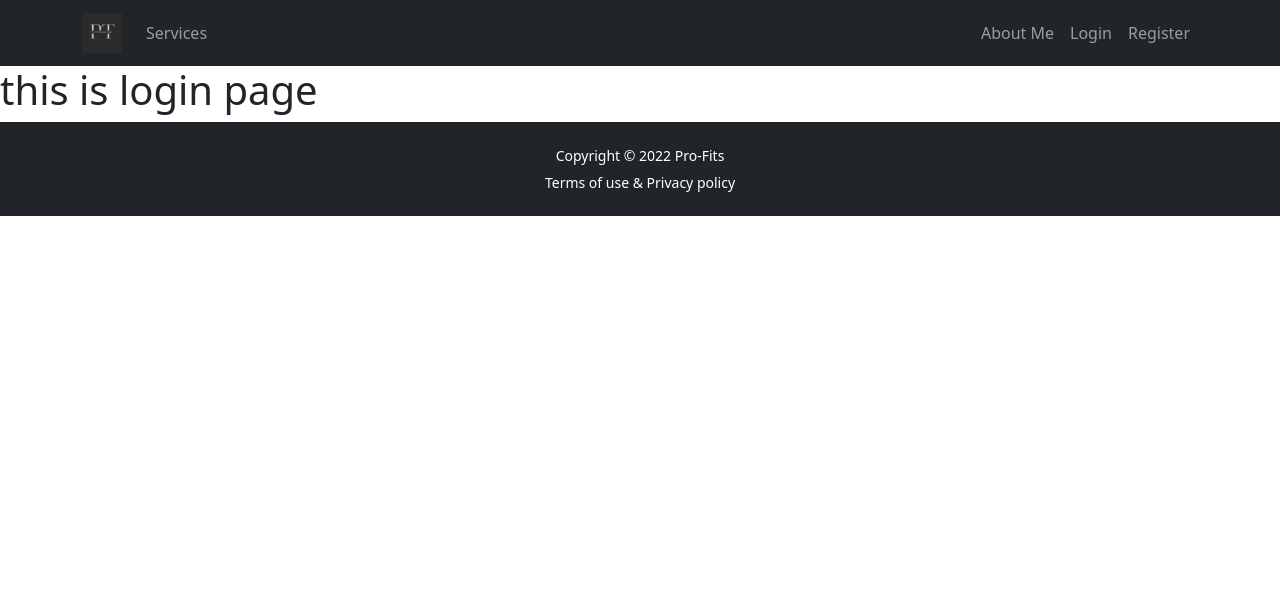
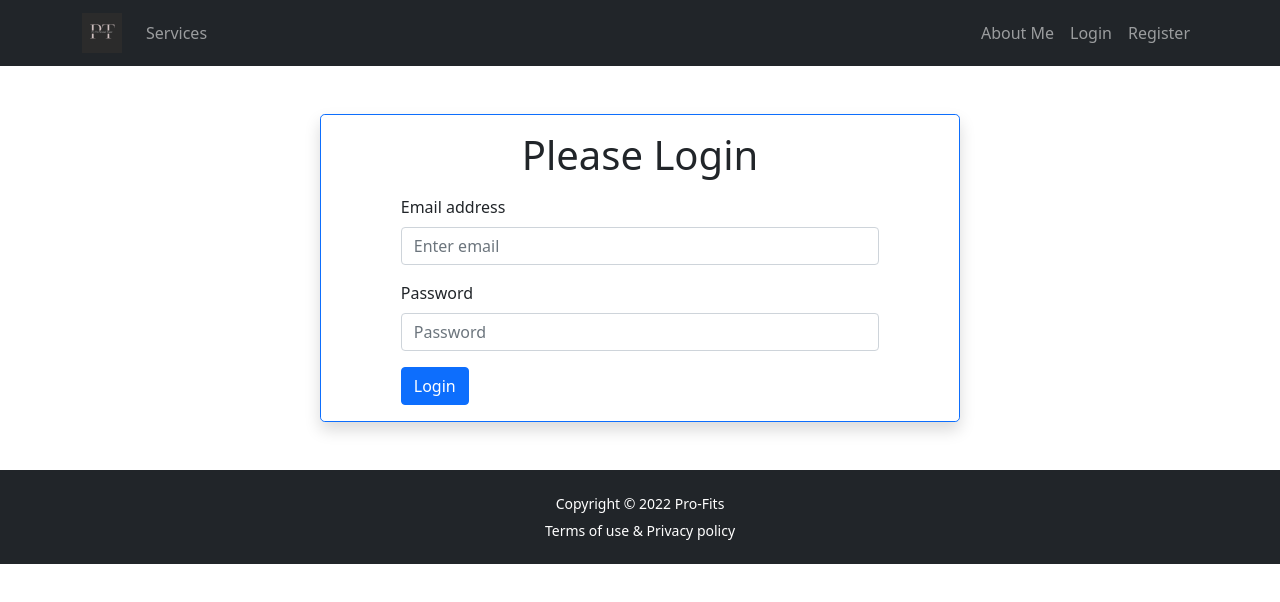
Before and after one commit to mobashirul-alam/independent-service-provider-mobashirul-alam-p, a React (Create React App) app: page /login in a window 1280 px wide. Shown: the top 602 px of the page. Built offline with nearby package versions, Linux system fonts and the light colour scheme.

Commit message:
login form designed

```diff
--- a/src/Pages/Login/Login/Login.js
+++ b/src/Pages/Login/Login/Login.js
@@ -1,9 +1,28 @@
 import React from 'react';
+import { Button, Form } from 'react-bootstrap';
 
 const Login = () => {
     return (
         <div>
-            <h1>this is login page</h1>
+            <div className='w-50 shadow mx-auto border border-primary rounded-3 my-5'>
+                <h1 className='text-center my-3'>Please Login</h1>
+                <Form className='w-75 mx-auto my-3'>
+                    <Form.Group className="mb-3" controlId="formBasicEmail">
+                        <Form.Label>Email address</Form.Label>
+                        <Form.Control type="email" placeholder="Enter email" />
+                    </Form.Group>
+                    <Form.Group className="mb-3" controlId="formBasicPassword">
+                        <Form.Label>Password</Form.Label>
+                        <Form.Control type="password" placeholder="Password" />
+                    </Form.Group>
+                    {/* <Form.Group className="mb-3" controlId="formBasicCheckbox">
+                        <Form.Check type="checkbox" label="Check me out" />
+                    </Form.Group> */}
+                    <Button variant="primary" type="submit">
+                        Login
+                    </Button>
+                </Form>
+            </div>
         </div>
     );
 };
--- a/src/Pages/Shared/Header/Header.js
+++ b/src/Pages/Shared/Header/Header.js
@@ -6,7 +6,7 @@ import logo from '../../../Images/pt-small.png'
 const Header = () => {
     return (
         <>
-            <Navbar collapseOnSelect expand="lg" bg="dark" variant="dark">
+            <Navbar sticky='top' collapseOnSelect expand="lg" bg="dark" variant="dark">
                 <Container>
                     <Navbar.Brand as={Link} to="/home">
                         <img width={40} src={logo} alt="" />
```
